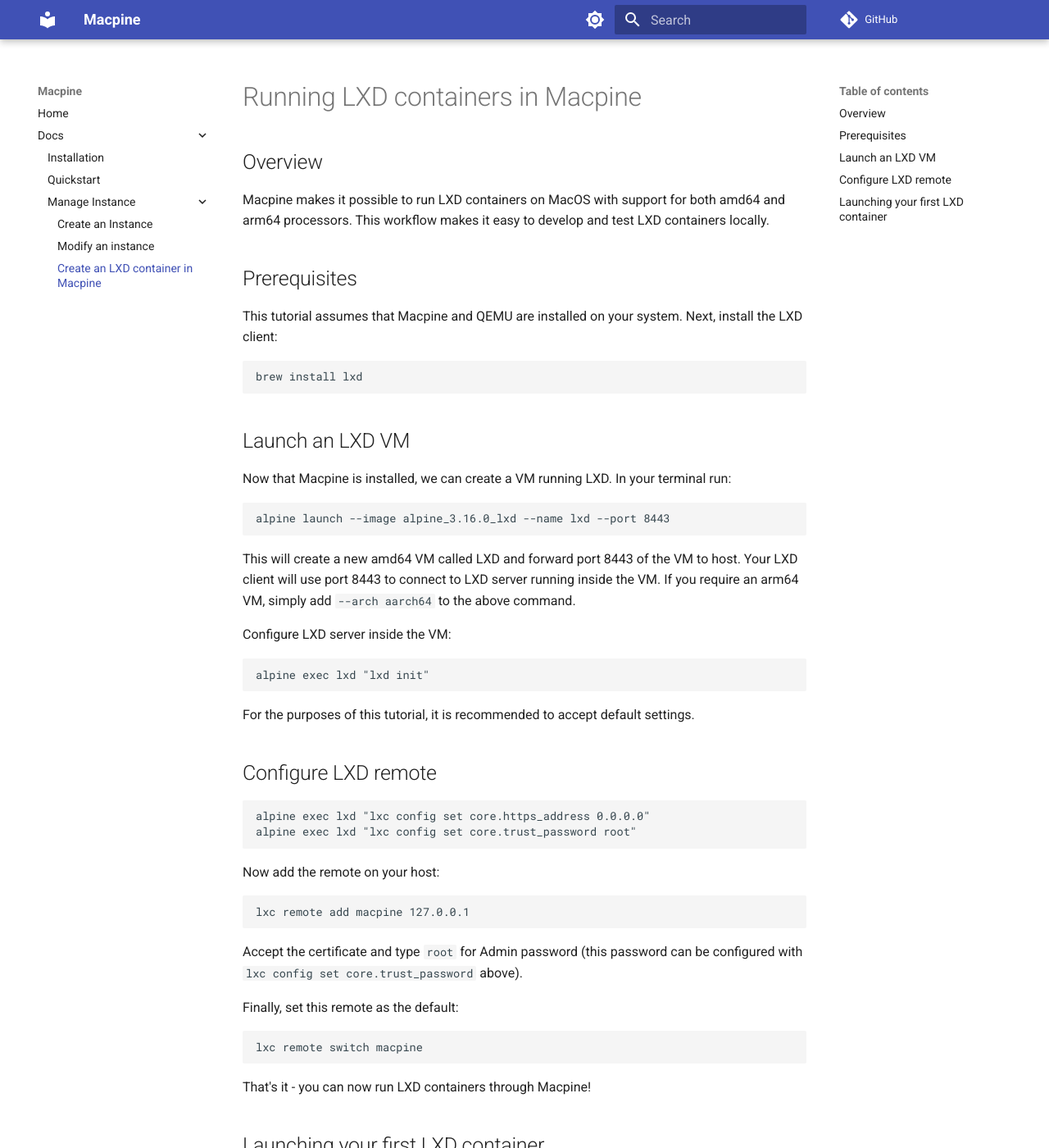
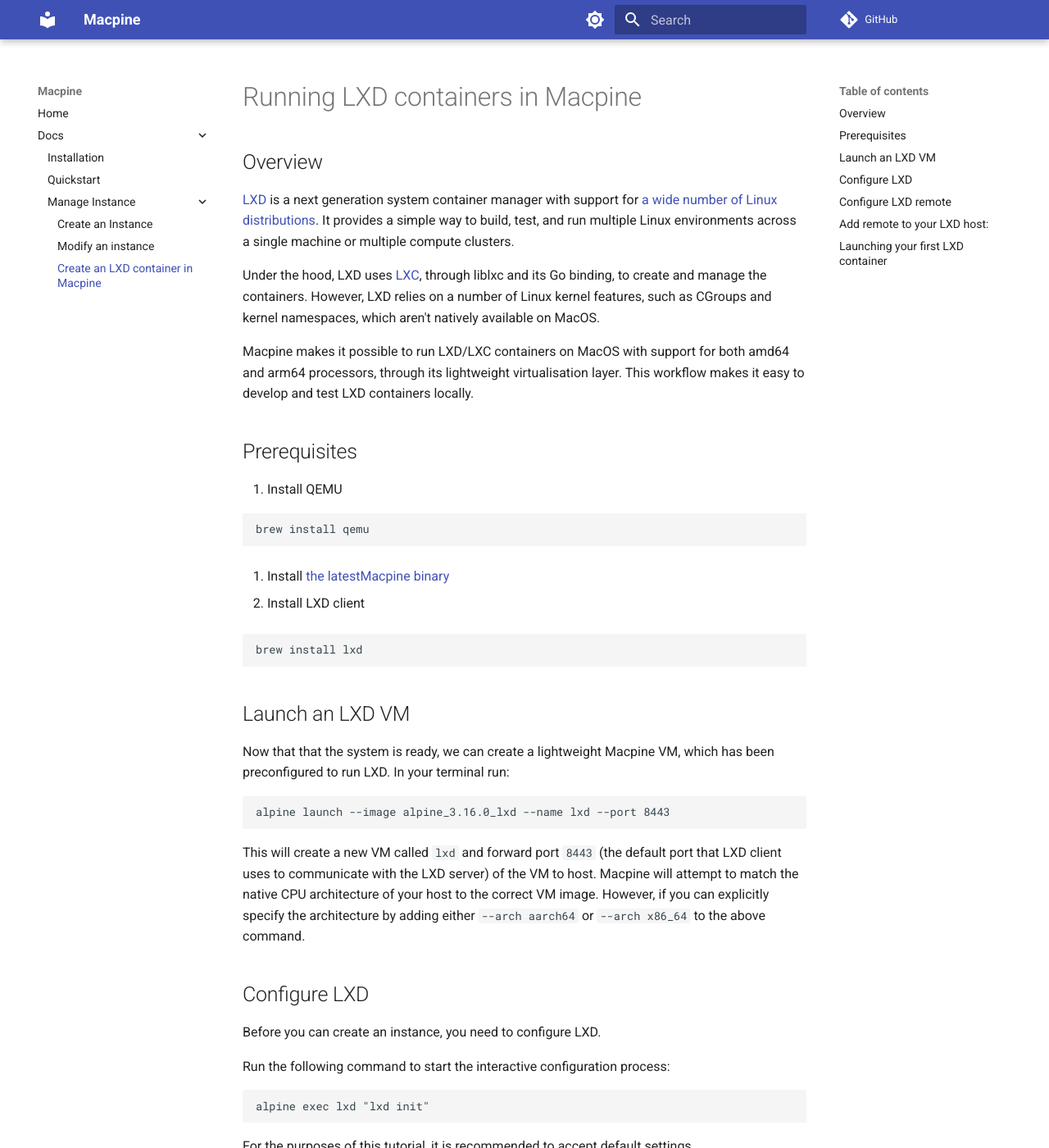
Before and after one commit to beringresearch/macpine, an MkDocs documentation site: the page built from docs/docs/lxd_macpine.md, in a window 1280 px wide and 1400 px high. Shown: the whole window at 82% size. Built offline with MkDocs 1.6.1 and Material for MkDocs 9.7.7, drawn with Linux system fonts in a browser that asks for light colours; comment, search, counter and statistics services are not loaded; some of the changed text lies outside the part shown.

Commit message:
update lxc instructions

````diff
--- a/docs/docs/lxd_macpine.md
+++ b/docs/docs/lxd_macpine.md
@@ -2,11 +2,23 @@
 
 ## Overview
 
-Macpine makes it possible to run LXD containers on MacOS with support for both amd64 and arm64 processors. This workflow makes it easy to develop and test LXD containers locally.
+[LXD](https://linuxcontainers.org/lxd/introduction/) is a next generation system container manager with support for [a wide number of Linux distributions](https://uk.lxd.images.canonical.com). It provides a simple way to build, test, and run multiple Linux environments across a single machine or multiple compute clusters.
+
+Under the hood, LXD uses [LXC](https://linuxcontainers.org/lxc/introduction/), through liblxc and its Go binding, to create and manage the containers. However, LXD relies on a number of Linux kernel features, such as CGroups and kernel namespaces, which aren't natively available on MacOS.
+
+Macpine makes it possible to run LXD/LXC containers on MacOS with support for both amd64 and arm64 processors, through its lightweight virtualisation layer. This workflow makes it easy to develop and test LXD containers locally.
 
 ## Prerequisites
 
-This tutorial assumes that Macpine and QEMU are installed on your system. Next, install the LXD client:
+1. Install QEMU
+
+```bash
+brew install qemu
+```
+
+2. Install [the latestMacpine binary](https://github.com/beringresearch/macpine#install-the-latest-binary)
+
+3. Install LXD client
 
 ```bash
 brew install lxd
@@ -14,15 +26,19 @@
 
 ## Launch an LXD VM
 
-Now that Macpine is installed, we can create a VM running LXD. In your terminal run:
+Now that that the system is ready, we can create a lightweight Macpine VM, which has been preconfigured to run LXD. In your terminal run:
 
 ```bash
 alpine launch --image alpine_3.16.0_lxd --name lxd --port 8443
 ```
 
-This will create a new amd64 VM called LXD and forward port 8443 of the VM to host. Your LXD client will use port 8443 to connect to LXD server running inside the VM. If you require an arm64 VM, simply add `--arch aarch64` to the above command.
+This will create a new VM called `lxd` and forward port `8443` (the default port that LXD client uses to communicate with the LXD server) of the VM to host. Macpine will attempt to match the native CPU architecture of your host to the correct VM image. However, if you can explicitly specify the architecture by adding either `--arch aarch64` or `--arch x86_64` to the above command.
 
-Configure LXD server inside the VM:
+## Configure LXD
+
+Before you can create an instance, you need to configure LXD.
+
+Run the following command to start the interactive configuration process:
 
 ```bash
 alpine exec lxd "lxd init"
@@ -30,14 +46,20 @@
 
 For the purposes of this tutorial, it is recommended to accept default settings.
 
+>> NOTE: the above command is executed inside your `lxd` VM and is sandboxed from your host.
+
 ## Configure LXD remote
+
+Set up your LXD remote to communicate with the LXD client on your host.
 
 ```bash
 alpine exec lxd "lxc config set core.https_address 0.0.0.0"
 alpine exec lxd "lxc config set core.trust_password root"
 ```
 
-Now add the remote on your host:
+>> NOTE: for the purposes of this demonstration, the remote password is configured as `root`.
+
+## Add remote to your LXD host:
 
 ```bash
 lxc remote add macpine 127.0.0.1
````
